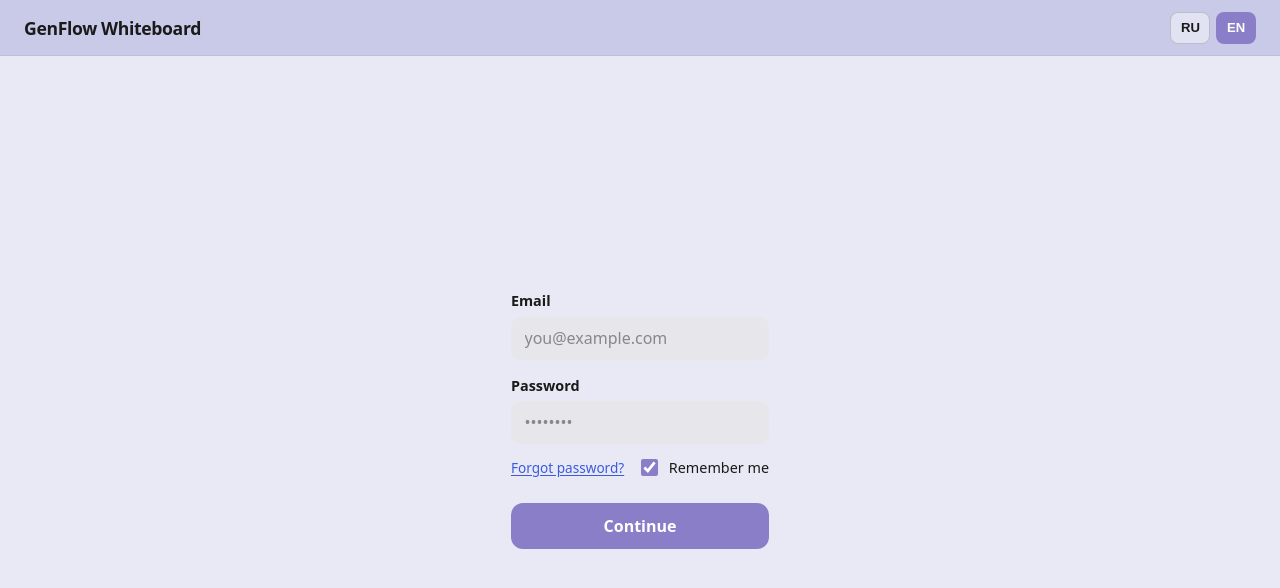
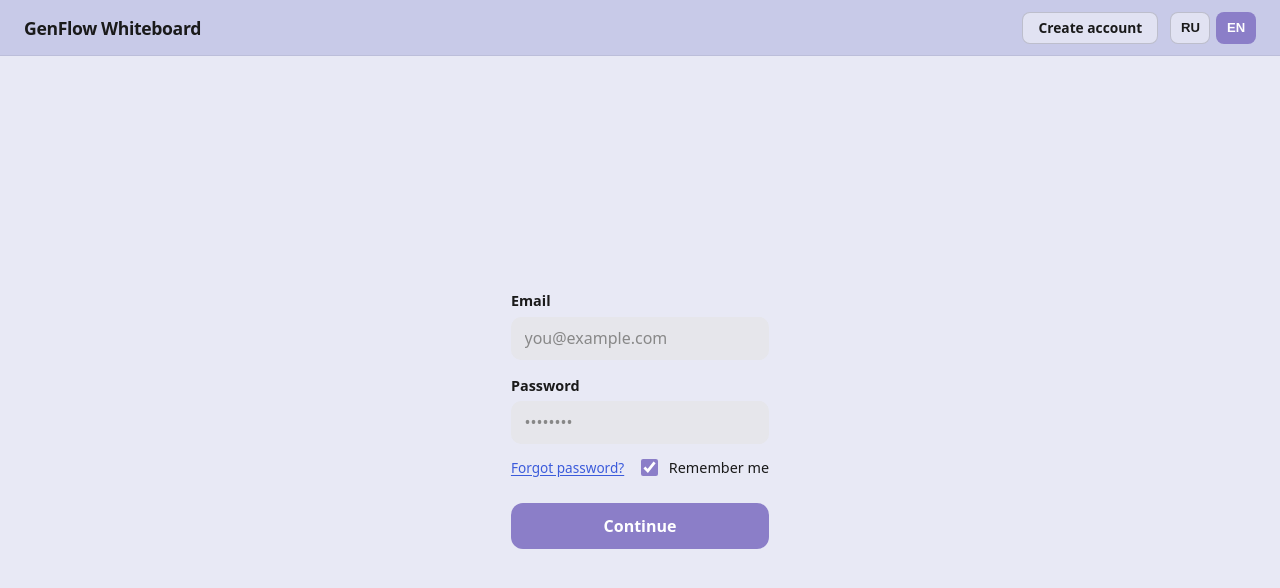
Before and after one commit to artishokq/genflow-whiteboard, a React (Vite) app in the folder apps/web/: page / in a window 1280 px wide. Shown: the top 588 px of the page. Built offline with nearby package versions, Linux system fonts and the light colour scheme.

Commit message:
updated: в хедере теперь есть кнопка на страницу регистрации или входа, в зависимости на какой странице сейчас пользователь

```diff
--- a/apps/web/src/widgets/Header/Header.module.css
+++ b/apps/web/src/widgets/Header/Header.module.css
@@ -14,6 +14,32 @@
   font-size: 1.1rem;
   font-weight: 700;
   letter-spacing: -0.02em;
+}
+
+.rightControls {
+  display: inline-flex;
+  align-items: center;
+  gap: 0.75rem;
+}
+
+.navAction {
+  display: inline-flex;
+  align-items: center;
+  justify-content: center;
+  min-width: 8.5rem;
+  height: 2rem;
+  padding: 0 0.8rem;
+  border: 1px solid rgba(30, 30, 30, 0.18);
+  border-radius: 8px;
+  background: rgba(255, 255, 255, 0.45);
+  color: #1a1a1a;
+  font-size: 0.86rem;
+  font-weight: 600;
+  text-decoration: none;
+}
+
+.navAction:hover {
+  background: rgba(255, 255, 255, 0.65);
 }
 
 .languageSwitch {
--- a/apps/web/src/widgets/Header/Header.tsx
+++ b/apps/web/src/widgets/Header/Header.tsx
@@ -1,11 +1,14 @@
 import { useEffect } from "react";
 import { useTranslation } from "react-i18next";
+import { Link, useLocation } from "react-router-dom";
 
 import styles from "./Header.module.css";
 
 export function Header() {
   const { t, i18n } = useTranslation();
+  const { pathname } = useLocation();
   const language = i18n.resolvedLanguage?.startsWith("ru") ? "ru" : "en";
+  const isRegisterPage = pathname.startsWith("/register");
 
   useEffect(() => {
     document.documentElement.lang = language;
@@ -18,6 +21,10 @@ export function Header() {
   return (
     <header className={styles.header}>
       <p className={styles.title}>{t("appName")}</p>
+      <div className={styles.rightControls}>
+        <Link className={styles.navAction} to={isRegisterPage ? "/login" : "/register"}>
+          {isRegisterPage ? t("header.goToLogin") : t("header.goToRegister")}
+        </Link>
         <div className={styles.languageSwitch} aria-label="Language switcher">
           <button
             type="button"
@@ -34,6 +41,7 @@ export function Header() {
             EN
           </button>
         </div>
+      </div>
     </header>
   );
 }
```
Lines whose indentation alone changed are shown as unchanged.
